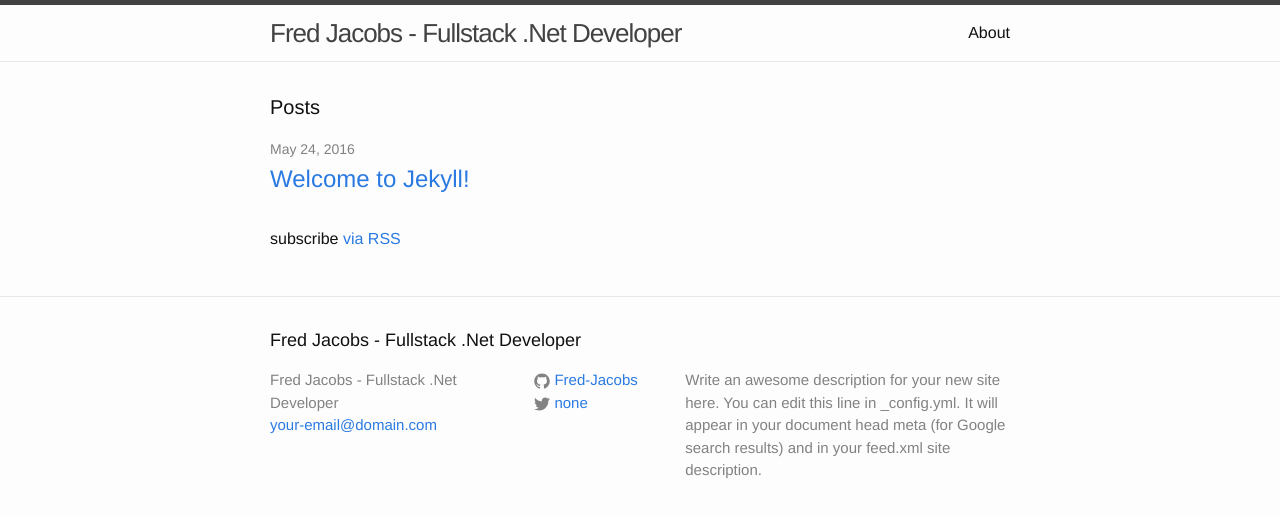
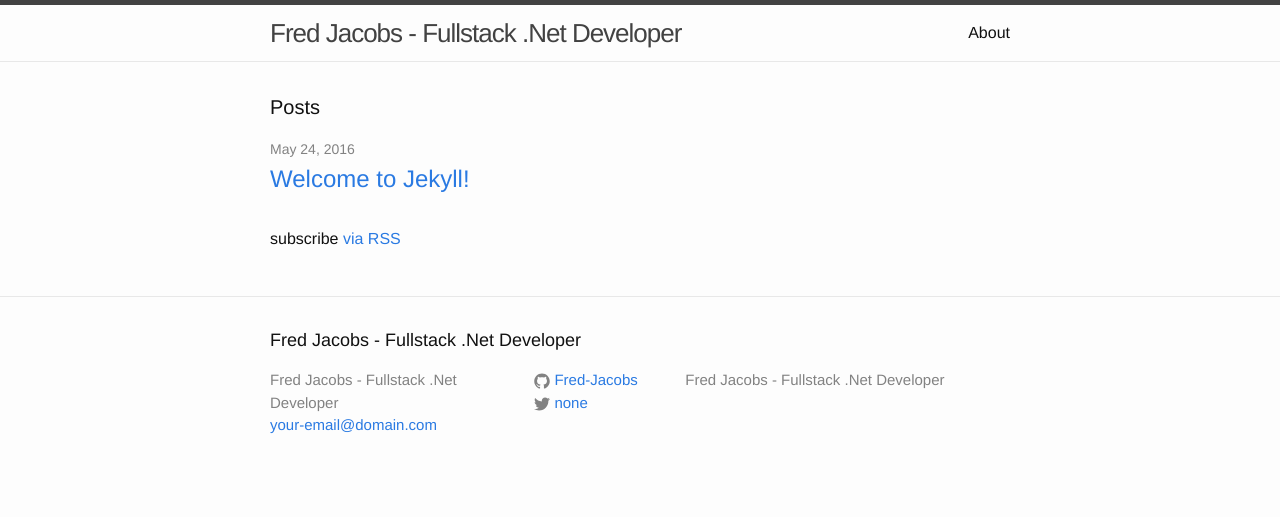
Before and after one commit to jaxx-rep/jaxx-rep.github.io, a Jekyll site: the page built from index.html, in a window 1280 px wide. Shown: the top 517 px of the page. Built offline with Jekyll 4.4.1, drawn with Linux system fonts in a browser that asks for light colours.

Commit message:
site update

```diff
--- a/_config.yml
+++ b/_config.yml
@@ -8,12 +8,9 @@
 # Site settings
 title: "Fred Jacobs - Fullstack .Net Developer"
 email: your-email@domain.com
-description: > # this means to ignore newlines until "baseurl:"
-  Write an awesome description for your new site here. You can edit this
-  line in _config.yml. It will appear in your document head meta (for
-  Google search results) and in your feed.xml site description.
+description: Fred Jacobs - Fullstack .Net Developer
 baseurl: "" # the subpath of your site, e.g. /blog
-url: "http://yourdomain.com" # the base hostname & protocol for your site
+url: "https://jaxx-rep.github.io/" # the base hostname & protocol for your site
 twitter_username: none
 github_username:  Fred-Jacobs
 
```
Also changed, not shown: 4 other files.
